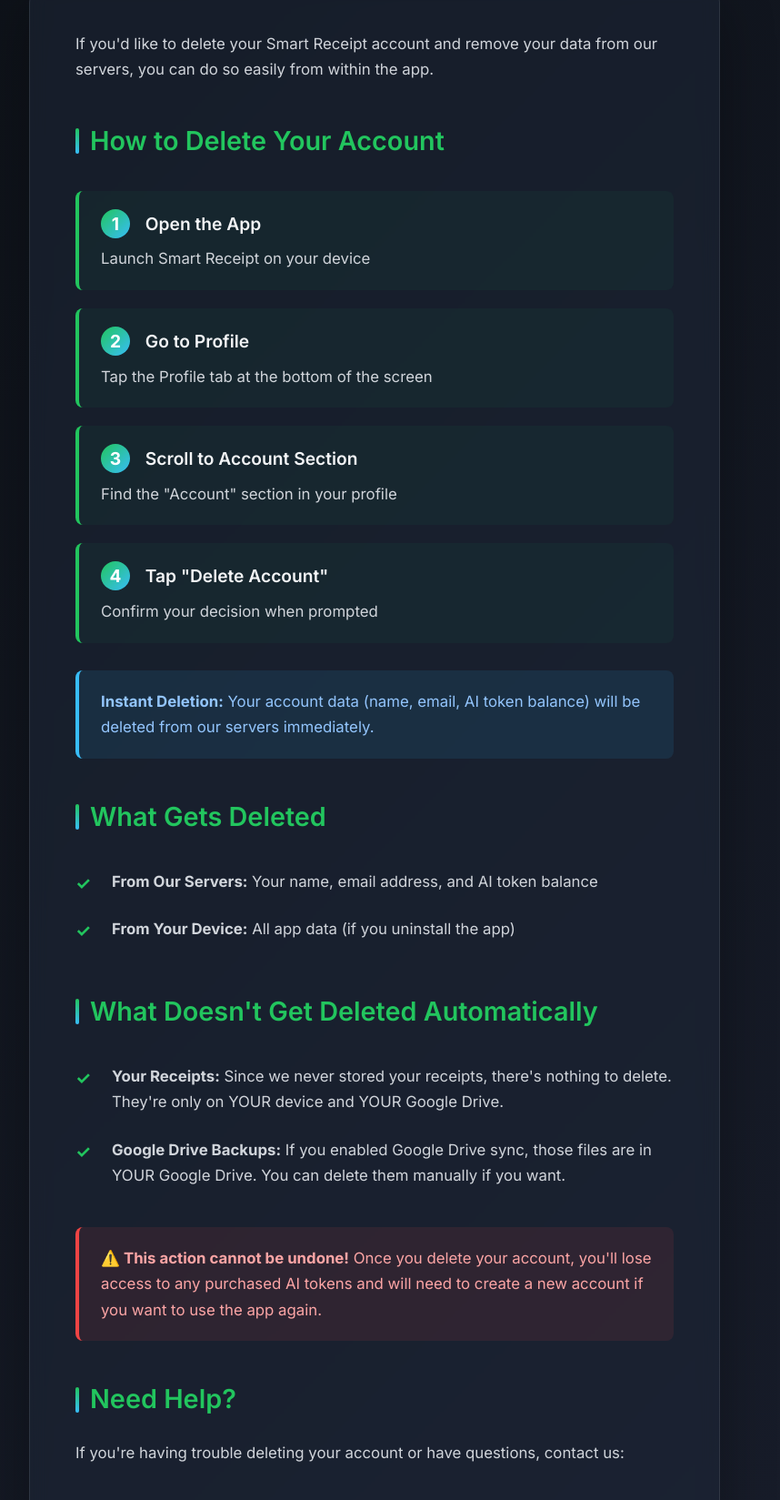
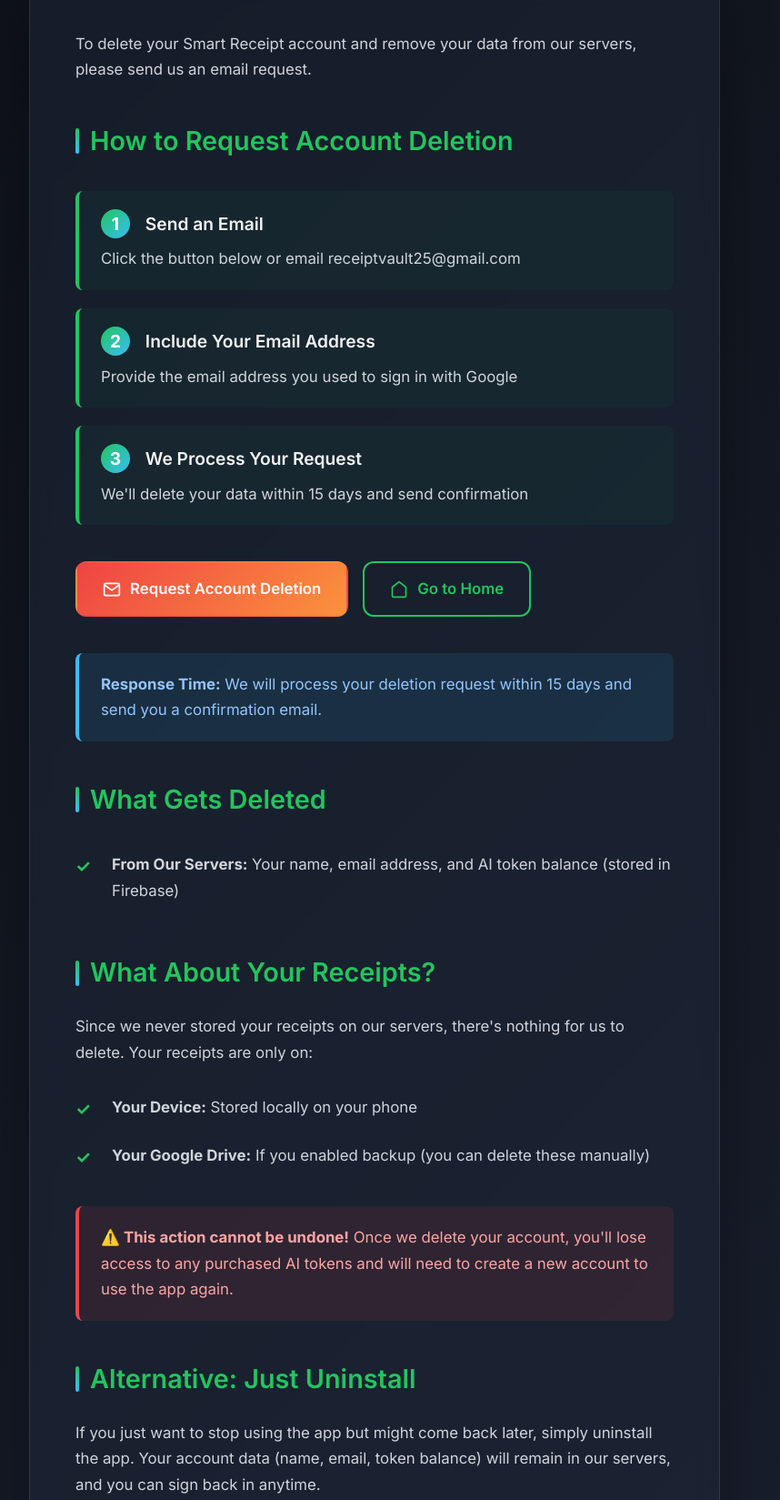
Before and after one commit to caglarelinorcaglar/smartreceipt-policy, a plain HTML site: page DeleteAccount.html in a window 1280 px wide. Shown: the part 563-2212 px from the top of the page at 91% size, without its empty margins (228-1086 px from the left). Drawn offline with Linux system fonts and the light colour scheme.

Commit message:
Update DeleteAccount.html

```diff
--- a/DeleteAccount.html
+++ b/DeleteAccount.html
@@ -306,69 +306,40 @@
         </div>
         <!-- Content -->
         <div class="content">
-            <p>If you'd like to delete your Smart Receipt account and remove your data from our servers, you can do so
-                easily from within the app.</p>
-            <h2>How to Delete Your Account</h2>
+            <p>To delete your Smart Receipt account and remove your data from our servers, please send us an email
+                request.</p>
+            <h2>How to Request Account Deletion</h2>
             <div class="steps">
                 <div class="step">
                     <div class="step-title">
                         <span class="step-number">1</span>
-                        Open the App
+                        Send an Email
                     </div>
-                    <p class="step-desc">Launch Smart Receipt on your device</p>
+                    <p class="step-desc">Click the button below or email receiptvault25@gmail.com</p>
                 </div>
                 <div class="step">
                     <div class="step-title">
                         <span class="step-number">2</span>
-                        Go to Profile
+                        Include Your Email Address
                     </div>
-                    <p class="step-desc">Tap the Profile tab at the bottom of the screen</p>
+                    <p class="step-desc">Provide the email address you used to sign in with Google</p>
                 </div>
                 <div class="step">
                     <div class="step-title">
                         <span class="step-number">3</span>
-                        Scroll to Account Section
+                        We Process Your Request
                     </div>
-                    <p class="step-desc">Find the "Account" section in your profile</p>
-                </div>
-                <div class="step">
-                    <div class="step-title">
-                        <span class="step-number">4</span>
-                        Tap "Delete Account"
-                    </div>
-                    <p class="step-desc">Confirm your decision when prompted</p>
+                    <p class="step-desc">We'll delete your data within 15 days and send confirmation</p>
                 </div>
             </div>
-            <div class="info">
-                <p><strong>Instant Deletion:</strong> Your account data (name, email, AI token balance) will be deleted
-                    from our servers immediately.</p>
-            </div>
-            <h2>What Gets Deleted</h2>
-            <ul>
-                <li><strong>From Our Servers:</strong> Your name, email address, and AI token balance</li>
-                <li><strong>From Your Device:</strong> All app data (if you uninstall the app)</li>
-            </ul>
-            <h2>What Doesn't Get Deleted Automatically</h2>
-            <ul>
-                <li><strong>Your Receipts:</strong> Since we never stored your receipts, there's nothing to delete.
-                    They're only on YOUR device and YOUR Google Drive.</li>
-                <li><strong>Google Drive Backups:</strong> If you enabled Google Drive sync, those files are in YOUR
-                    Google Drive. You can delete them manually if you want.</li>
-            </ul>
-            <div class="warning">
-                <p><strong>⚠️ This action cannot be undone!</strong> Once you delete your account, you'll lose access to
-                    any purchased AI tokens and will need to create a new account if you want to use the app again.</p>
-            </div>
-            <h2>Need Help?</h2>
-            <p>If you're having trouble deleting your account or have questions, contact us:</p>
             <div class="button-group">
-                <a href="mailto:receiptvault25@gmail.com?subject=Account%20Deletion%20Help&body=I%20need%20help%20deleting%20my%20account.%0A%0AMy%20email%3A%20"
+                <a href="mailto:receiptvault25@gmail.com?subject=Account%20Deletion%20Request&body=My%20email%20address%3A%20%0A%0AI%20confirm%20that%20I%20want%20to%20delete%20my%20Smart%20Receipt%20account%20and%20all%20associated%20data.%0A%0AOptional%20feedback%3A%20"
                     class="btn btn-primary">
                     <svg width="20" height="20" viewBox="0 0 24 24" fill="none" stroke="currentColor" stroke-width="2">
                         <path d="M4 4h16c1.1 0 2 .9 2 2v12c0 1.1-.9 2-2 2H4c-1.1 0-2-.9-2-2V6c0-1.1.9-2 2-2z" />
                         <polyline points="22,6 12,13 2,6" />
                     </svg>
-                    Email Support
+                    Request Account Deletion
                 </a>
                 <a href="https://caglarelinorcaglar.github.io/smartreceipt-policy/" class="btn btn-secondary">
                     <svg width="20" height="20" viewBox="0 0 24 24" fill="none" stroke="currentColor" stroke-width="2">
@@ -377,9 +348,29 @@
                     Go to Home
                 </a>
             </div>
-            <h2>Alternative: Just Sign Out</h2>
-            <p>If you're not sure about deleting your account permanently, you can simply sign out from the app. Your
-                data will remain in our servers, and you can sign back in anytime.</p>
+            <div class="info">
+                <p><strong>Response Time:</strong> We will process your deletion request within 15 days and send you a
+                    confirmation email.</p>
+            </div>
+            <h2>What Gets Deleted</h2>
+            <ul>
+                <li><strong>From Our Servers:</strong> Your name, email address, and AI token balance (stored in
+                    Firebase)</li>
+            </ul>
+            <h2>What About Your Receipts?</h2>
+            <p>Since we never stored your receipts on our servers, there's nothing for us to delete. Your receipts are
+                only on:</p>
+            <ul>
+                <li><strong>Your Device:</strong> Stored locally on your phone</li>
+                <li><strong>Your Google Drive:</strong> If you enabled backup (you can delete these manually)</li>
+            </ul>
+            <div class="warning">
+                <p><strong>⚠️ This action cannot be undone!</strong> Once we delete your account, you'll lose access to
+                    any purchased AI tokens and will need to create a new account to use the app again.</p>
+            </div>
+            <h2>Alternative: Just Uninstall</h2>
+            <p>If you just want to stop using the app but might come back later, simply uninstall the app. Your account
+                data (name, email, token balance) will remain in our servers, and you can sign back in anytime.</p>
         </div>
         <!-- Footer -->
         <div class="footer">
```
